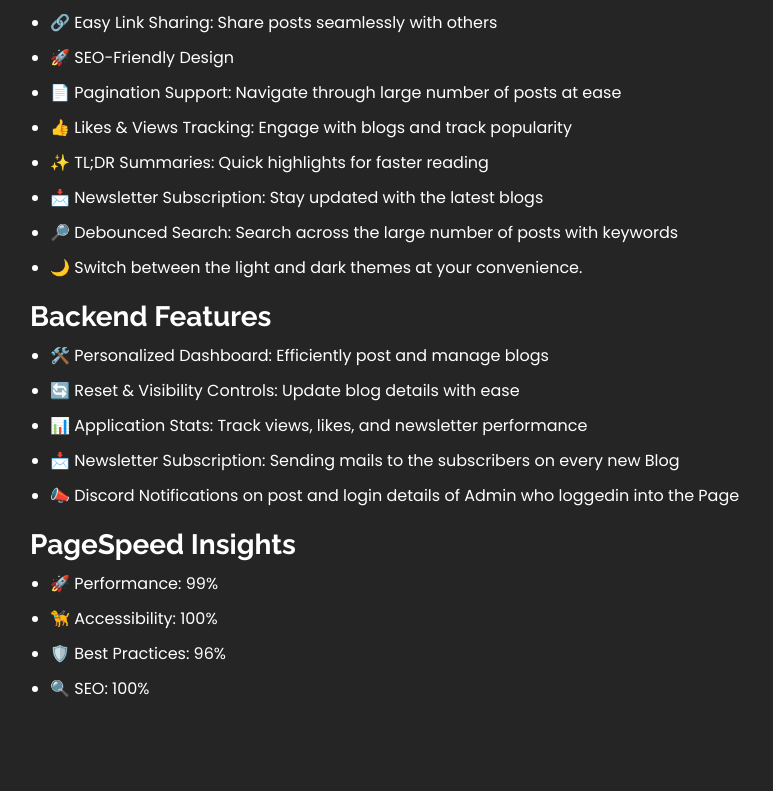
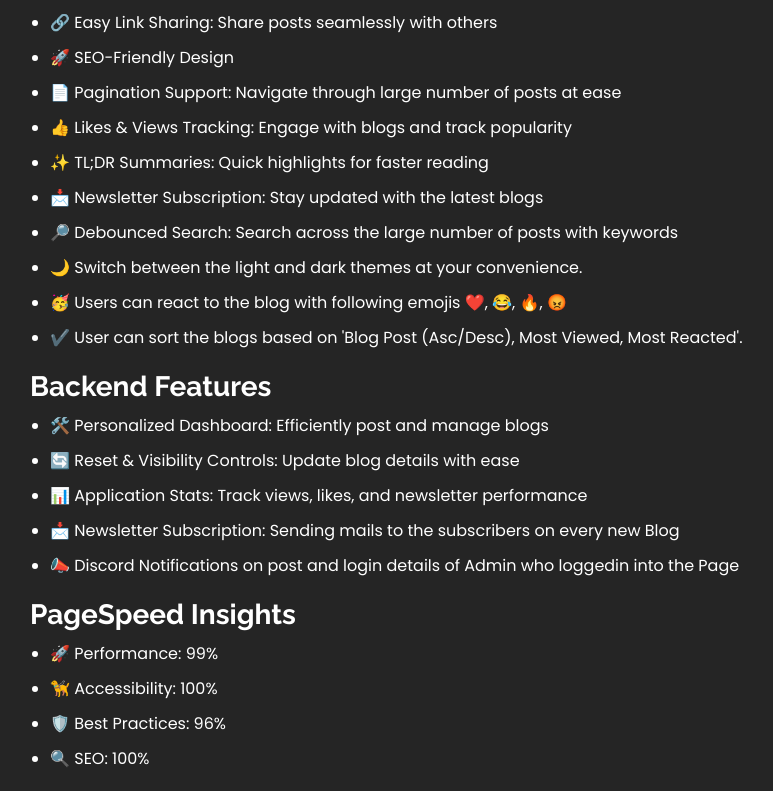
Before and after one commit to sambasivareddy-ch/sambasiva, a React (Create React App) app: page /project/project1 in a window 1280 px wide. Shown: the part 2505-3296 px from the top of the page, without its empty margins (98-871 px from the left). Before the commit the page ends 3226 px from the top, so only its background shows below. Built offline with nearby package versions, Linux system fonts and the light colour scheme.

Commit message:
Updated features in Blog Project

```diff
--- a/src/projectinfo.js
+++ b/src/projectinfo.js
@@ -21,7 +21,9 @@ const PROJECTS_DATA = [
             "✨ TL;DR Summaries: Quick highlights for faster reading",
             "📩 Newsletter Subscription: Stay updated with the latest blogs",
             "🔎 Debounced Search: Search across the large number of posts with keywords",
-            "🌙 Switch between the light and dark themes at your convenience."
+            "🌙 Switch between the light and dark themes at your convenience.",
+            "🥳 Users can react to the blog with following emojis ❤️, 😂, 🔥, 😡",
+            "✔️ User can sort the blogs based on 'Blog Post (Asc/Desc), Most Viewed, Most Reacted'."
         ],
         backend: [
             "🛠️ Personalized Dashboard: Efficiently post and manage blogs",
```
